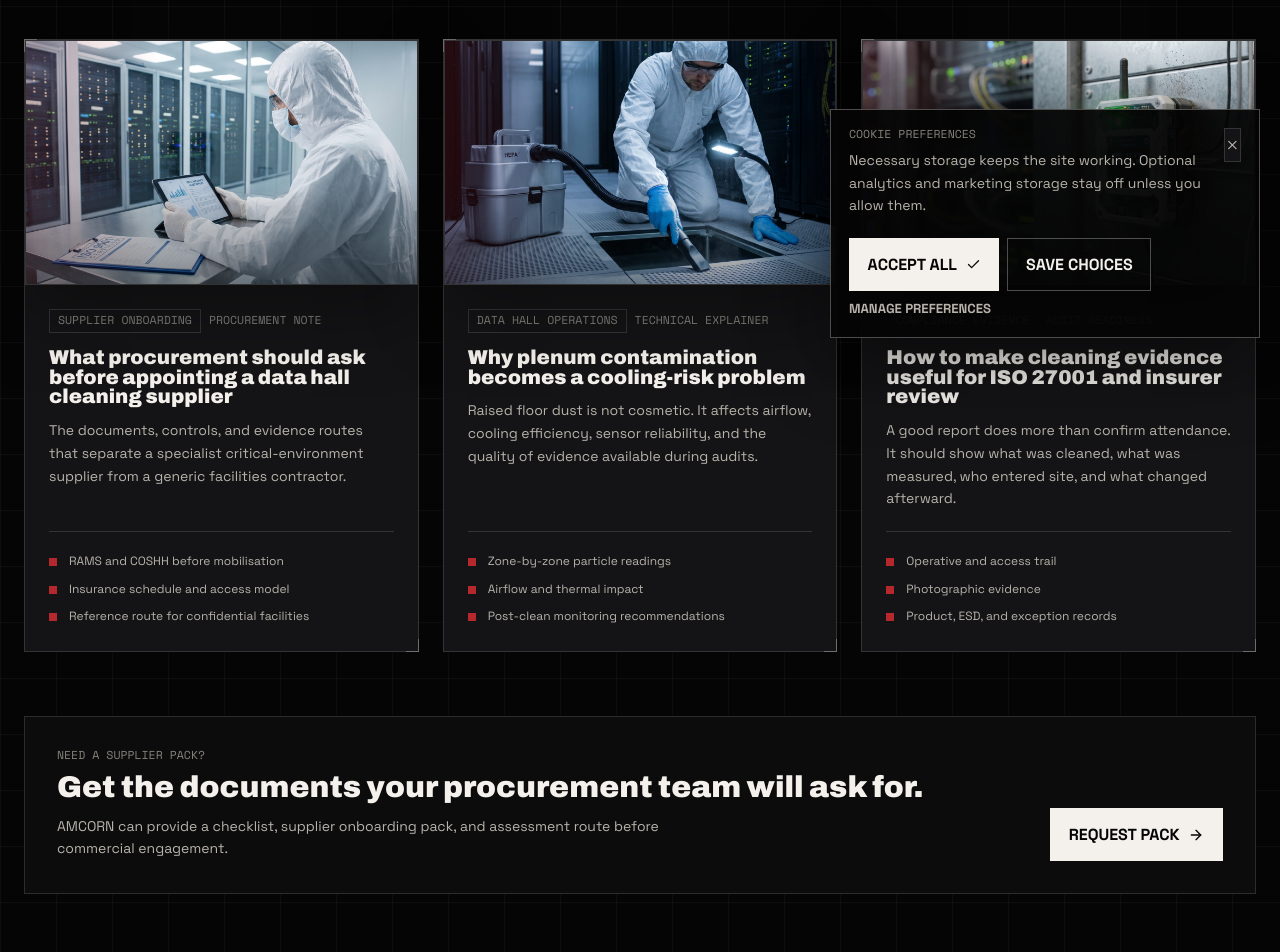
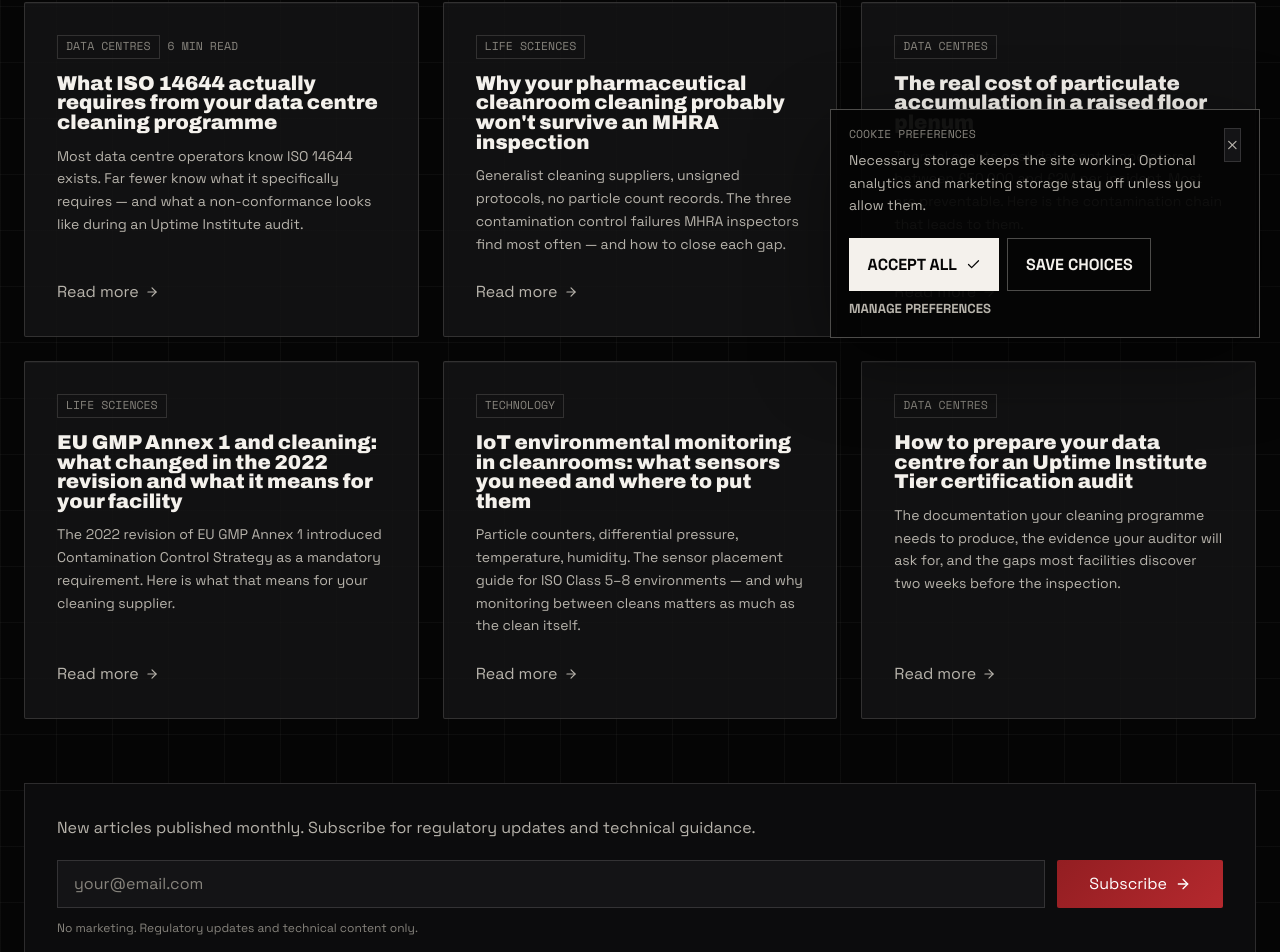
Before and after one commit to Nikhilkassi/Amcorn, a Next.js app: page /insights in a window 1280 px wide. Shown: the part 442-1394 px from the top of the page. Built offline with nearby package versions, Linux system fonts and the light colour scheme.

Commit message:
Implement phase 3 content engine updates

```diff
--- a/src/app/(marketing)/insights/page.tsx
+++ b/src/app/(marketing)/insights/page.tsx
@@ -1,101 +1,109 @@
-import Image from 'next/image'
 import Link from 'next/link'
 import { ArrowRight } from 'lucide-react'
 
 export const metadata = {
-  title: 'Critical Environment Cleaning Insights | AMCORN',
-  description: 'Technical notes on data centre cleaning, contamination risk, audit evidence, cooling efficiency, and supplier onboarding.',
+  title: 'Insights | AMCORN Critical Environment Cleaning',
+  description: 'Technical insight and compliance guidance for data centre operators, life sciences facilities managers, and healthcare infrastructure teams.',
 }
 
-const INSIGHTS = [
+const ARTICLES = [
   {
-    title: 'What procurement should ask before appointing a data hall cleaning supplier',
-    category: 'Supplier onboarding',
-    date: 'Procurement note',
-    image: '/media/audit-reporting.jpg',
-    alt: 'Cleanroom operative reviewing an audit report in a data centre',
-    summary: 'The documents, controls, and evidence routes that separate a specialist critical-environment supplier from a generic facilities contractor.',
-    points: ['RAMS and COSHH before mobilisation', 'Insurance schedule and access model', 'Reference route for confidential facilities'],
+    tag: 'Data Centres',
+    title: 'What ISO 14644 actually requires from your data centre cleaning programme',
+    excerpt: 'Most data centre operators know ISO 14644 exists. Far fewer know what it specifically requires — and what a non-conformance looks like during an Uptime Institute audit.',
+    readTime: '6 min read',
+    href: '#',
   },
   {
-    title: 'Why plenum contamination becomes a cooling-risk problem',
-    category: 'Data hall operations',
-    date: 'Technical explainer',
-    image: '/media/raised-floor-cleaning.jpg',
-    alt: 'Operative cleaning below a raised floor in a server environment',
-    summary: 'Raised floor dust is not cosmetic. It affects airflow, cooling efficiency, sensor reliability, and the quality of evidence available during audits.',
-    points: ['Zone-by-zone particle readings', 'Airflow and thermal impact', 'Post-clean monitoring recommendations'],
+    tag: 'Life Sciences',
+    title: "Why your pharmaceutical cleanroom cleaning probably won't survive an MHRA inspection",
+    excerpt: 'Generalist cleaning suppliers, unsigned protocols, no particle count records. The three contamination control failures MHRA inspectors find most often — and how to close each gap.',
+    href: '#',
   },
   {
-    title: 'How to make cleaning evidence useful for ISO 27001 and insurer review',
-    category: 'Compliance evidence',
-    date: 'Audit readiness',
-    image: '/media/iot-sensor.jpg',
-    alt: 'Environmental sensor beside data centre equipment',
-    summary: 'A good report does more than confirm attendance. It should show what was cleaned, what was measured, who entered site, and what changed afterward.',
-    points: ['Operative and access trail', 'Photographic evidence', 'Product, ESD, and exception records'],
+    tag: 'Data Centres',
+    title: 'The real cost of particulate accumulation in a raised floor plenum',
+    excerpt: 'Thermal events cost data centre operators between £50,000 and £2M per incident. Most are preventable. Here is the contamination chain that leads to them.',
+    href: '#',
+  },
+  {
+    tag: 'Life Sciences',
+    title: 'EU GMP Annex 1 and cleaning: what changed in the 2022 revision and what it means for your facility',
+    excerpt: 'The 2022 revision of EU GMP Annex 1 introduced Contamination Control Strategy as a mandatory requirement. Here is what that means for your cleaning supplier.',
+    href: '#',
+  },
+  {
+    tag: 'Technology',
+    title: 'IoT environmental monitoring in cleanrooms: what sensors you need and where to put them',
+    excerpt: 'Particle counters, differential pressure, temperature, humidity. The sensor placement guide for ISO Class 5–8 environments — and why monitoring between cleans matters as much as the clean itself.',
+    href: '#',
+  },
+  {
+    tag: 'Data Centres',
+    title: 'How to prepare your data centre for an Uptime Institute Tier certification audit',
+    excerpt: 'The documentation your cleaning programme needs to produce, the evidence your auditor will ask for, and the gaps most facilities discover two weeks before the inspection.',
+    href: '#',
   },
 ]
 
 export default function InsightsPage() {
   return (
     <div className="pt-[var(--nav-h)]">
-      <div className="mx-auto max-w-7xl px-6 py-20">
-        <div className="mb-16 max-w-3xl">
-          <p className="kicker mb-4">Insights</p>
-          <h1 className="mb-5 text-5xl font-black tracking-tight">
-            Technical notes for teams protecting critical infrastructure.
+      <div className="max-w-7xl mx-auto px-6 py-20">
+        <div className="mb-16">
+          <p className="text-xs font-semibold uppercase tracking-widest text-[var(--color-text-muted)] mb-3">Insights</p>
+          <h1 className="text-5xl font-black tracking-tight mb-4">
+            Compliance intelligence for critical environments.
           </h1>
-          <p className="text-lg leading-relaxed text-[var(--color-text-secondary)]">
-            Practical guidance for facilities, procurement, compliance, and operations teams evaluating specialist data centre cleaning suppliers.
+          <p className="text-lg text-[var(--color-text-secondary)] max-w-2xl">
+            Technical guidance, regulatory updates, and operational insight for facilities managers, QA leads, and infrastructure teams responsible for regulated environments.
           </p>
         </div>
 
         <div className="grid grid-cols-1 gap-6 lg:grid-cols-3">
-          {INSIGHTS.map((item) => (
-            <article key={item.title} className="ticked flex flex-col border border-[var(--line)] bg-[var(--panel)]">
-              <div className="media-frame aspect-[16/10] overflow-hidden border-x-0 border-t-0">
-                <Image
-                  src={item.image}
-                  alt={item.alt}
-                  fill
-                  sizes="(max-width: 1024px) 100vw, 33vw"
-                  className="object-cover"
-                />
+          {ARTICLES.map((article) => (
+            <article key={article.title} className="glass rounded-2xl p-8 flex flex-col">
+              <div className="mb-4 flex flex-wrap items-center gap-2">
+                <span className="brand-mono border border-[var(--line)] px-2 py-1 text-[10px] text-[var(--grey-2)]">{article.tag}</span>
+                {'readTime' in article && (
+                  <span className="brand-mono text-[10px] text-[var(--grey-2)]">{article.readTime}</span>
+                )}
               </div>
-              <div className="flex flex-1 flex-col p-6">
-                <div className="mb-4 flex flex-wrap items-center gap-2">
-                  <span className="brand-mono border border-[var(--line)] px-2 py-1 text-[10px] text-[var(--grey-2)]">{item.category}</span>
-                  <span className="brand-mono text-[10px] text-[var(--grey-2)]">{item.date}</span>
-                </div>
-                <h2 className="mb-3 text-xl font-black text-[var(--paper)]">{item.title}</h2>
-                <p className="mb-5 text-sm leading-relaxed text-[var(--grey-1)]">{item.summary}</p>
-                <ul className="mt-auto space-y-2 border-t border-[var(--line)] pt-5">
-                  {item.points.map((point) => (
-                    <li key={point} className="grid grid-cols-[8px_1fr] gap-3 text-xs leading-relaxed text-[var(--grey-1)]">
-                      <span className="mt-1.5 h-2 w-2 bg-[var(--red-bright)]" />
-                      {point}
-                    </li>
-                  ))}
-                </ul>
-              </div>
+              <h2 className="mb-3 text-xl font-black text-[var(--paper)]">{article.title}</h2>
+              <p className="mb-6 flex-1 text-sm leading-relaxed text-[var(--grey-1)]">{article.excerpt}</p>
+              <Link
+                href={article.href}
+                className="mt-auto inline-flex items-center gap-1.5 text-sm font-medium text-[var(--color-text-secondary)] hover:text-white transition-colors cursor-pointer"
+              >
+                Read more <ArrowRight size={14} />
+              </Link>
             </article>
           ))}
         </div>
 
         <div className="mt-16 border border-[var(--line)] bg-[var(--ink-2)] p-8">
-          <p className="brand-mono mb-3 text-[var(--grey-2)]">Need a supplier pack?</p>
-          <div className="flex flex-col gap-6 sm:flex-row sm:items-end sm:justify-between">
-            <div>
-              <h2 className="text-3xl font-black">Get the documents your procurement team will ask for.</h2>
-              <p className="mt-3 max-w-2xl text-sm leading-relaxed text-[var(--grey-1)]">
-                AMCORN can provide a checklist, supplier onboarding pack, and assessment route before commercial engagement.
-              </p>
-            </div>
-            <Link href="/contact" className="industrial-button flex-shrink-0">
-              Request pack <ArrowRight size={16} />
-            </Link>
-          </div>
+          <p className="text-[var(--color-text-secondary)] mb-5">
+            New articles published monthly. Subscribe for regulatory updates and technical guidance.
+          </p>
+          <form className="flex flex-col gap-3 sm:flex-row" action="#">
+            <label className="sr-only" htmlFor="insights-email">Email address</label>
+            <input
+              id="insights-email"
+              type="email"
+              name="email"
+              placeholder="your@email.com"
+              className="min-h-[48px] flex-1 border border-[var(--color-border)] bg-[var(--color-bg-elevated)] px-4 text-sm text-white placeholder:text-[var(--color-text-muted)] focus:border-[var(--color-cta)] focus:outline-none"
+            />
+            <button
+              type="submit"
+              className="inline-flex min-h-[48px] items-center justify-center gap-2 px-8 rounded-xl gradient-accent text-white font-semibold hover:opacity-90 transition-opacity cursor-pointer"
+            >
+              Subscribe <ArrowRight size={16} />
+            </button>
+          </form>
+          <p className="mt-3 text-xs text-[var(--color-text-muted)]">
+            No marketing. Regulatory updates and technical content only.
+          </p>
         </div>
       </div>
     </div>
--- a/src/app/globals.css
+++ b/src/app/globals.css
@@ -277,6 +277,25 @@ p {
   to {
     opacity: 1;
     transform: translateY(0);
+  }
+}
+
+.result-metric-pulse {
+  animation: result-metric-pulse 600ms ease-out both;
+}
+
+@keyframes result-metric-pulse {
+  0% {
+    opacity: 0.6;
+    transform: scale(1);
+  }
+  50% {
+    opacity: 1;
+    transform: scale(1.05);
+  }
+  100% {
+    opacity: 1;
+    transform: scale(1);
   }
 }
 
```
Also changed, not shown: src/app/(marketing)/case-studies/page.tsx (+27 -2 lines), src/app/(marketing)/page.tsx (+2 -38 lines), src/components/marketing/HomepageResultsSection.tsx (added, +113 -0 lines).
